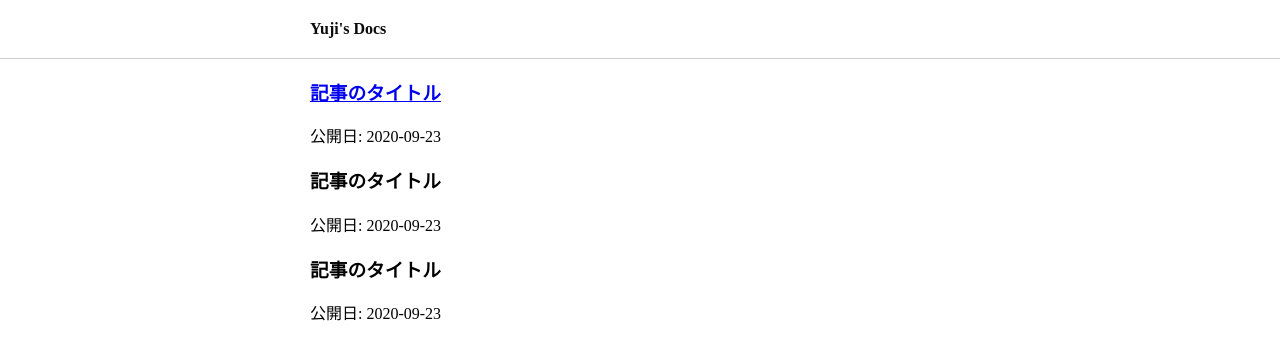
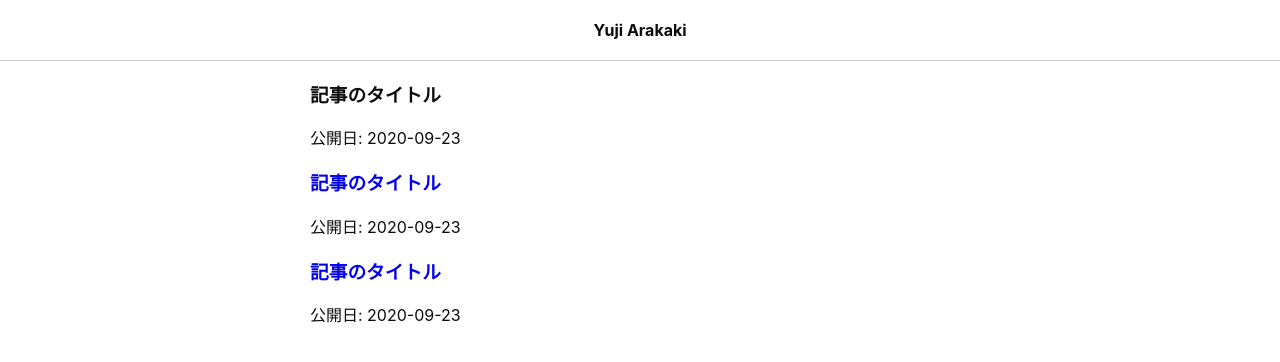
Before and after one commit to Arakaki-Yuji/yujiarakaki.com, a plain HTML site: page resources/public/index.html in a window 1280 px wide. Drawn offline with Linux system fonts and the light colour scheme.

```diff
--- a/resources/public/assets/css/main.css
+++ b/resources/public/assets/css/main.css
@@ -1,7 +1,10 @@
 body {
   margin: 0;
-  font-size: 16px;
-  font-weight: 300;
+  font-size: 1rem;
+  font-weight: 400;
+  font-family: -apple-system, BlinkMacSystemFont, "Segoe UI", Roboto, "Helvetica Neue", Arial, "Noto Sans", sans-serif, "Apple Color Emoji", "Segoe UI Emoji", "Segoe UI Symbol", "Noto Color Emoji";
+  background-color: #fff;
+  color: #0c0c0c;
 }
 
 header {
@@ -15,6 +18,8 @@ header .headerWrapper {
 header .brandTitle {
   font-weight: bold;
   color: #0c0c0c;
+  margin: auto;
+  text-align: center;
 }
 
 main {
@@ -22,3 +27,15 @@ main {
   max-width: 660px;
   margin: auto;
 }
+.articleList .article .articleTitle{
+  color: #0c0c0c;
+  font-weight: bold;
+  text-decoration: none;
+}
+.articleList .article .articlePublishedAt {
+  color: #0c0c0c;
+}
+
+.articleList a {
+  text-decoration: none;
+}
--- a/resources/public/index.html
+++ b/resources/public/index.html
@@ -1,32 +1,2 @@
 <!DOCTYPE html>
-<html>
-  <head>
-    <meta charset="utf-8">
-    <meta name="viewport" content="width=device-width, initial-scale=1">
-    <title>Yuji's Docs</title>
-    <link rel="stylesheet" href="/assets/css/main.css">
-  </head>
-  <body>
-    <header>
-      <div class="headerWrapper">
-        <div class="brandTitle">Yuji's Docs</div>
-      </div>
-    </header>
-    <main>
-      <div class="articleList">
-        <div class="article">
-          <h3 class="articleTitle"><a href="/">記事のタイトル</a></h3>
-          <p class="articlePublishedAt">公開日: 2020-09-23</p>
-        </div>
-        <div>
-          <h3>記事のタイトル</h3>
-          <p>公開日: 2020-09-23</p>
-        </div>
-        <div>
-          <h3>記事のタイトル</h3>
-          <p>公開日: 2020-09-23</p>
-        </div>
-      </div>
-    </main>
-  </body>
-</html>
+<html><head><meta charset="utf-8"><meta content="width=device-width, initial-scale=1" name="viewport"><title>Yuji Arakaki</title><link href="/assets/css/main.css" rel="stylesheet"></head><body><header><div class="headerWrapper"><div class="brandTitle">Yuji Arakaki</div></div></header><main><div class="articleList"><div class="article"><a href="/"><h3 class="articleTitle">記事のタイトル</h3><p class="articlePublishedAt">公開日: 2020-09-23</p></a></div><div class="article"><h3 class="articleTitle"><a href="/">記事のタイトル</a></h3><p class="articlePublishedAt">公開日: 2020-09-23</p></div><div class="article"><h3 class="articleTitle"><a href="/">記事のタイトル</a></h3><p class="articlePublishedAt">公開日: 2020-09-23</p></div></div></main></body></html>
```
Also changed, not shown: resources/public/articles/good-bye.html (added, +2 -0 lines), resources/public/articles/hello-world.html (added, +2 -0 lines), resources/public/articles/say-hello.html (added, +2 -0 lines), resources/public/index-page.html (+1 -1 lines), 7 other files.
